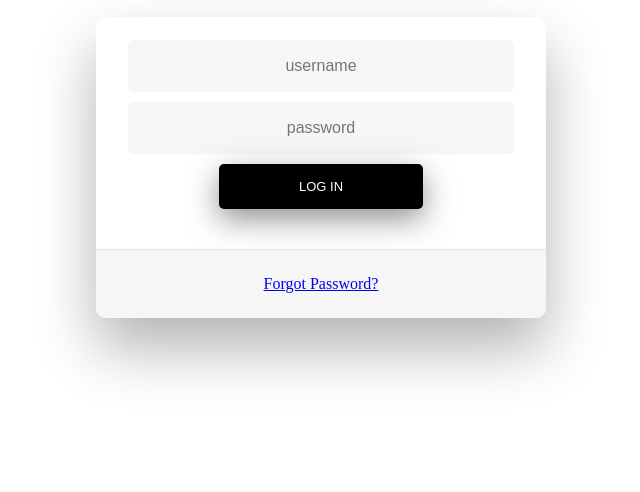
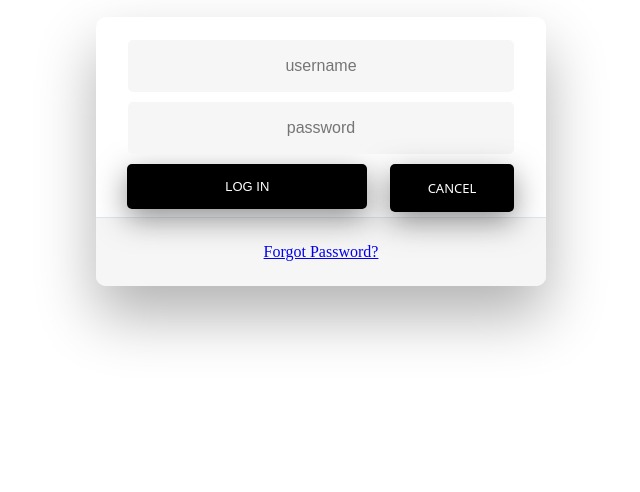
Before and after one commit to devinshende/challenge-tracker, a Flask app: page /login in a window 1280 px wide. Shown: the part 308-800 px from the top of the page, without its empty margins (339-979 px from the left). Run offline with Flask 2, Linux system fonts and the light colour scheme.

Commit message:
added styles to cancel buttons and added cancel button to login page

```diff
--- a/templates/base.html
+++ b/templates/base.html
@@ -8,7 +8,7 @@
 <body>
  	<style type="text/css">
 		body {
-			font-family: "Raleway";
+			font-family: Raleway;
 			margin: 0;
 		}
 		img {
@@ -133,6 +133,7 @@
 	  text-align: center;
 	  -webkit-border-radius: 0 0 10px 10px;
 	  border-radius: 0 0 10px 10px;
+	  align-content:center;
 	}
 	/* TABS */
 	h2.inactive {
@@ -143,7 +144,7 @@
 	  border-bottom: 2px solid #5fbae9;
 	}
 	/* FORM TYPOGRAPHY*/
-	input[type=button], input[type=submit], input[type=reset]  {
+	input[type=button], input[type=submit], input[type=reset], #cancel {
 	  background-color: black;
 	  border: none;
 	  color: white;
@@ -164,7 +165,7 @@
 	  -o-transition: all 0.3s ease-in-out;
 	  transition: all 0.3s ease-in-out;
 	}
-	input[type=button]:hover, input[type=submit]:hover, input[type=reset]:hover  {
+	input[type=button]:hover, input[type=submit]:hover, input[type=reset]:hover, #cancel:hover, #submit:hover  {
 	  background-color: #646669;
 	}
 	input[type=button]:active, input[type=submit]:active, input[type=reset]:active  {
@@ -201,6 +202,32 @@
 	input[type=text]:placeholder {
 	  color: #cccccc;
 	}
+
+	#cancel#cancel {
+	    /*padding: 16px 38px 14px 38px;*/
+	    padding: 15px 38px;
+	    width:130px;
+	    margin-right: 0px;
+	    display: inline;
+	    cursor: auto;
+	    font-family: system-ui;
+	}
+
+	#submit-btn {
+		margin:-15px 0 0 2px;
+		/*since cancel is an <a></a> tag with padding instead of <input type="submit">, the center of the button is at the top of the container while the top of the submit is at the top of the container. To fix this, I made the padding-top of the container as much as the padding-top of the button so  that the button would be at the top of the container. This made the submit lower though, so i made the margin-top negative to raise it.*/
+		display:inline;
+		/*padding: 15px 95px;*/
+		padding: 15px 0;
+		width:240px;
+    	float:left;
+	}
+
+	#container {
+		width:87%;
+		margin:5px auto;
+		padding:15px 0;
+	}
 	</style>
 	<div id="top"><h1>{% block top %}{% endblock %}</h1></div>
 	  {% with messages = get_flashed_messages() %}
--- a/templates/login.html
+++ b/templates/login.html
@@ -7,20 +7,21 @@
 	<div class="wrapper fadeInDown">
 		<div id="formContent">
 		<!-- Tabs Titles -->
-
 			<br>
 				<!-- Login Form -->
 				<form method="POST">
 					<input type="text" id="login" class="fadeIn second" name="username" placeholder="username" value="{{username}}" required>
 					<input type="password" id="password" class="fadeIn third" name="password" placeholder="password" required>
-	      <input type="submit" class="fadeIn fourth" value="Log In">
+					<div id="container">
+						<input type="submit" id="submit-btn" class="fadeIn fourth" value="Log In">
+						<a href="/" id="cancel" class="btn">cancel</a>
+					</div>
 			    </form>
 
 	    	<!-- Remind Passowrd -->
 	    	<div id="formFooter">
 	    		<a class="underlineHover" href="/forgot-password">Forgot Password?</a>
 	    	</div>
-
 	  	</div>
 	</div>
 
--- a/templates/signup2.html
+++ b/templates/signup2.html
@@ -28,8 +28,10 @@
 			</select>
 			<br>
 			<input type="text" name="answer" placeholder="Answer" required>
-			<input type="submit">
-			<a href="/" class="button">cancel</a>
+			<div id="container">
+				<input type="submit" id="submit-btn">
+				<a href="/" class="btn" id="cancel"x>cancel</a>
+			</div>
 		</form>
 		</div>
 	</div>
```
Also changed, not shown: templates/signup.html (+8 -6 lines). Lines whose indentation alone changed are shown as unchanged.
